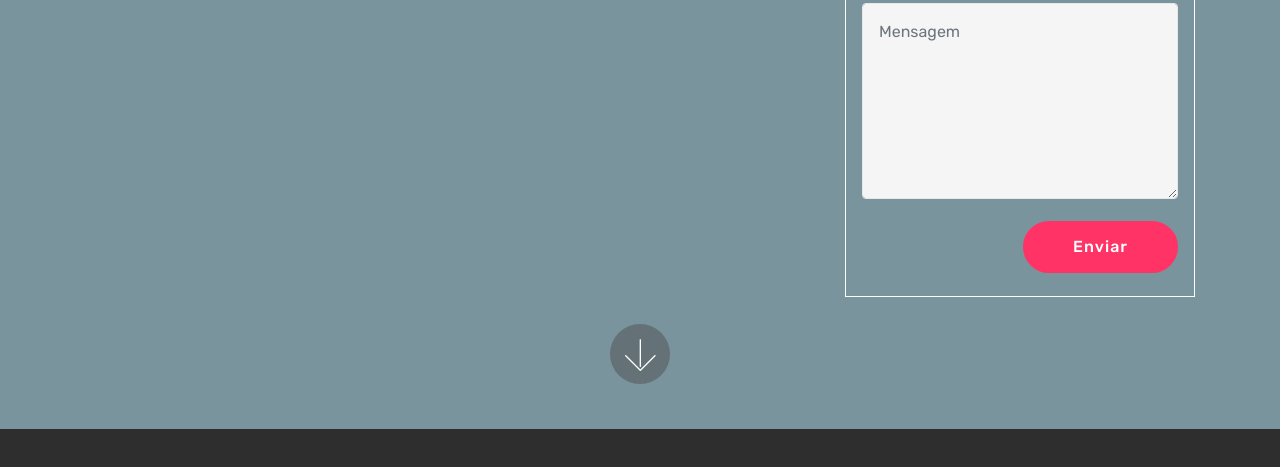
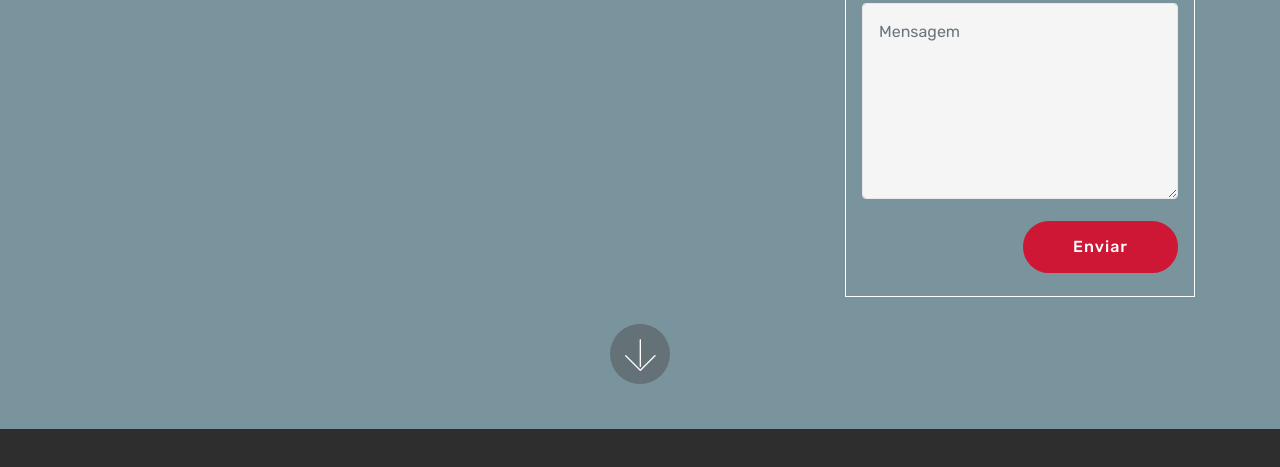
Before and after one commit to fabiogif/vidabeneficios2, a plain HTML site: page index.html in a window 1280 px wide. Shown: the part 4031-4498 px from the top of the page. Drawn offline with Linux system fonts and the light colour scheme; files whose address does not match are found by name.

Commit message:
Alteração do botão
Alteração do botão de enviar

```diff
--- a/assets/css/mbr-additional.css
+++ b/assets/css/mbr-additional.css
@@ -165,8 +165,8 @@ body {
 }
 .btn-secondary,
 .btn-secondary:active {
-  background-color: #ff3366 !important;
-  border-color: #ff3366 !important;
+  background-color: #ce1735 !important;
+  border-color: #ce1735 !important;
   color: #ffffff !important;
 }
 .btn-secondary:hover,
```
